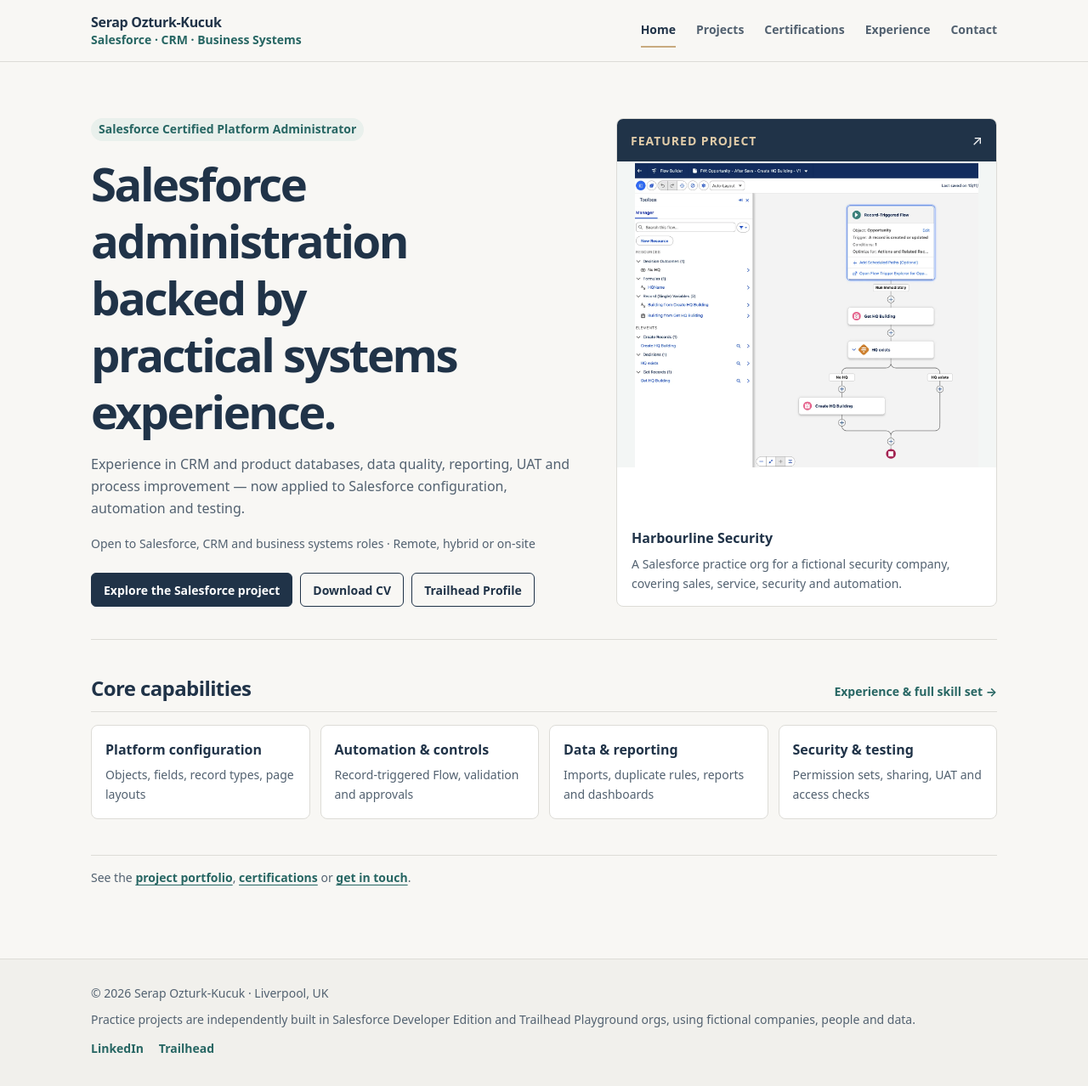
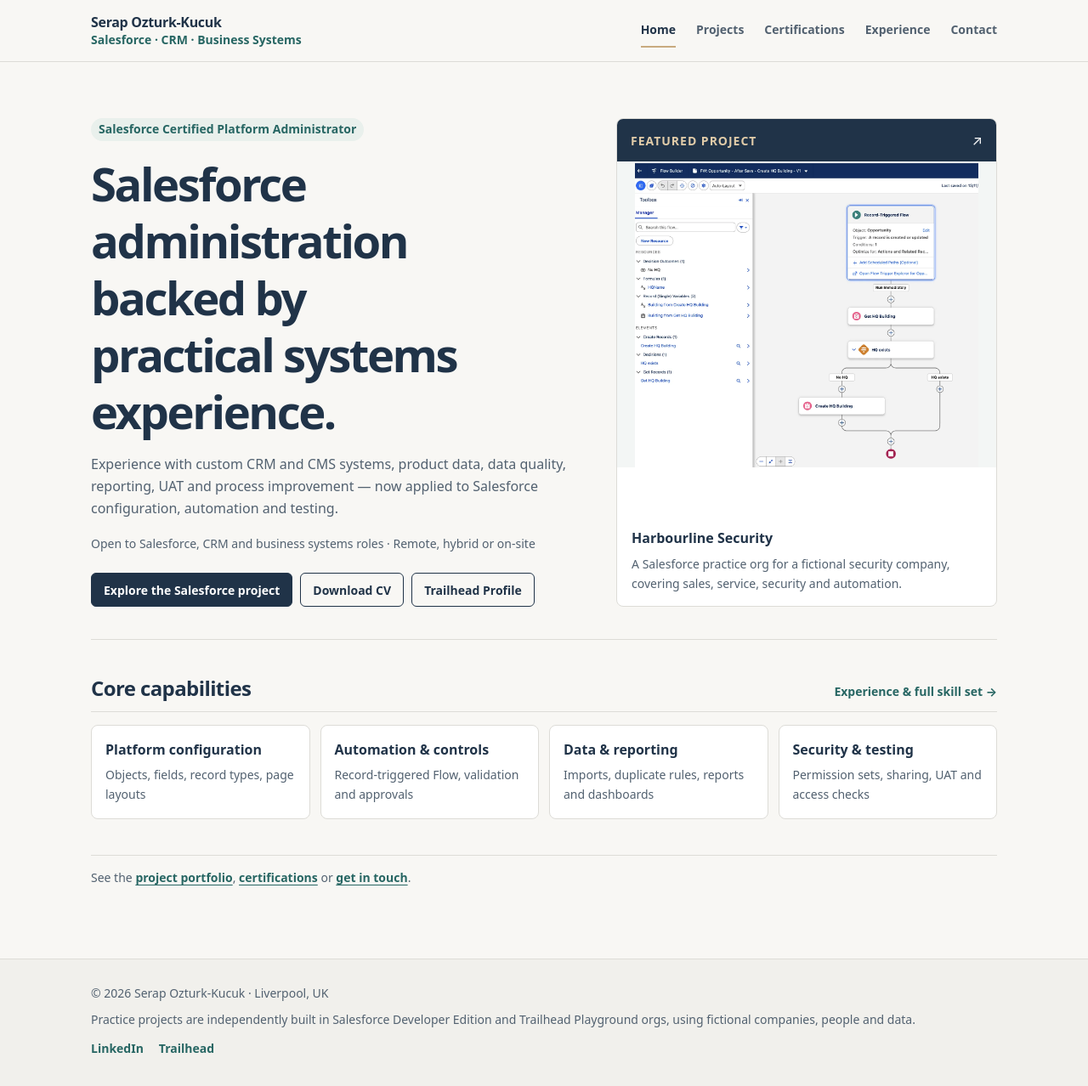
Before and after one commit to serapozturkkucuk/serapozturkkucuk.github.io, a Jekyll site: the page built from index.html, in a window 1280 px wide and 1279 px high. Shown: the whole window at 85% size. Built offline with Jekyll 4.4.1, drawn with Linux system fonts in a browser that asks for light colours.

Commit message:
Clarify Doktar's internally developed CRM and CMS without implying personal software development

```diff
--- a/index.html
+++ b/index.html
@@ -6,7 +6,7 @@ title: Home
   <div class="hero-copy">
     <span class="pill">Salesforce Certified Platform Administrator</span>
     <h1>Salesforce administration backed by practical systems experience.</h1>
-    <p class="lede">Experience in CRM and product databases, data quality, reporting, UAT and process improvement — now applied to Salesforce configuration, automation and testing.</p>
+    <p class="lede">Experience with custom CRM and CMS systems, product data, data quality, reporting, UAT and process improvement — now applied to Salesforce configuration, automation and testing.</p>
     <p class="muted home-location">Open to Salesforce, CRM and business systems roles · Remote, hybrid or on-site</p>
     <div class="actions">
       <a class="btn primary" href="{{ '/projects/harbourline/' | relative_url }}">Explore the Salesforce project</a>
```
